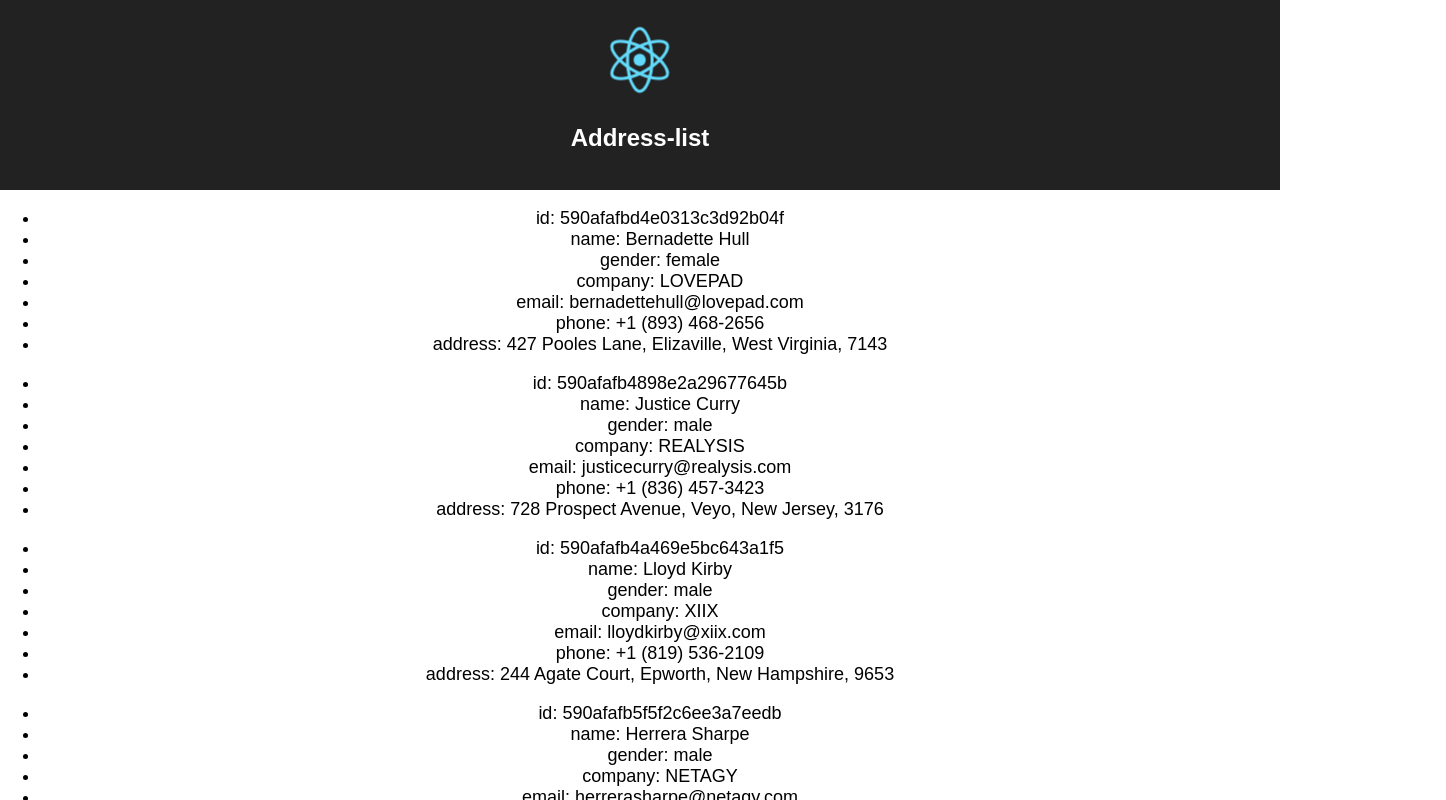
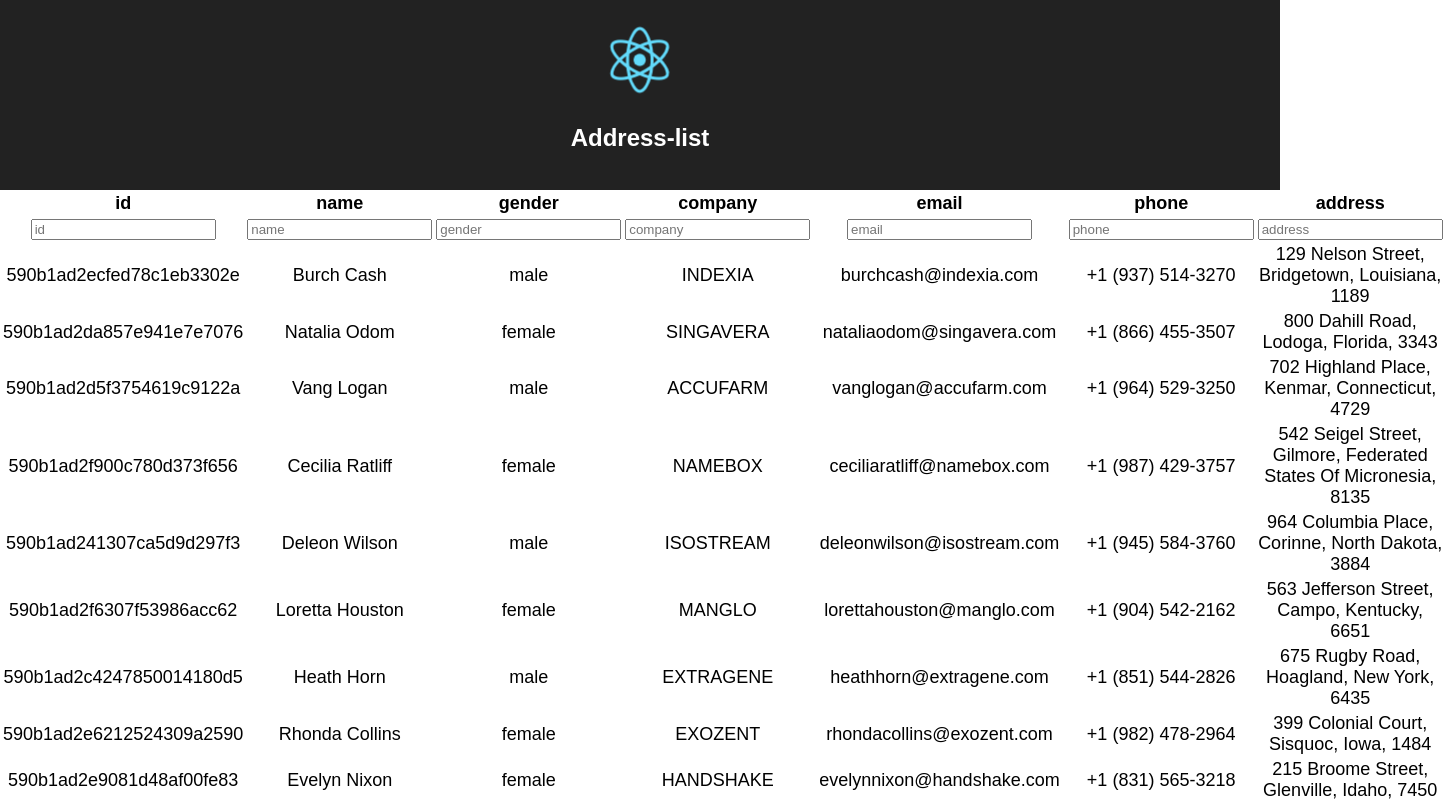
Before and after one commit to NMVikings/address-list, a React (Create React App) app: page / in a window 1280 px wide. Shown: the top 800 px of the page, 1446 px wide, since content can reach past the window. Built offline with nearby package versions, Linux system fonts and the light colour scheme.

Commit message:
Make demo of markup

```diff
--- a/src/components/AddressList.jsx
+++ b/src/components/AddressList.jsx
@@ -1,7 +1,24 @@
-import React, { Component } from 'react';
+import React from 'react';
+import AddressListWrapper from './AddressListWrapper'
 
 const AddressList = ({data}) => {
-  const list = data.map(item => <ul>{Object.keys(item).map(key => <li>{key}: {item[key]}</li>)}</ul>);
-  return (<div>{list}</div>);
+  const keys = data.slice(-1).map((item, index) =>
+    <tr key={index}>{Object.keys(item).map((key, index) =>
+      <th key={index}>{key}</th>)}
+    </tr>);
+  const filterInputs = data.slice(-1).map((item, index) =>
+    <tr key={index}>{Object.keys(item).map((key, index) =>
+      <td key={index}><input name={key} placeholder={key} /></td>)}
+    </tr>);
+  const list = data.map((item, index) =>
+    <tr key={index}>{Object.keys(item).map((key, index) =>
+      <td key={index}>{item[key]}</td>)}
+    </tr>);
+
+  return (
+    <AddressListWrapper>
+      <thead>{keys}</thead>
+      <tbody>{filterInputs}{list}</tbody>
+    </AddressListWrapper>);
 }
 export default AddressList;
--- /dev/null
+++ b/src/components/AddressListWrapper.jsx
@@ -0,0 +1,7 @@
+import React from 'react';
+
+const AddressListWrapper = ({children}) => {
+  return (<table>{children}</table>);
+}
+
+export default AddressListWrapper;
--- a/src/containers/App.css
+++ b/src/containers/App.css
@@ -18,6 +18,10 @@
   font-size: large;
 }
 
+table {
+  width: 100%;
+}
+
 @keyframes App-logo-spin {
   from { transform: rotate(0deg); }
   to { transform: rotate(360deg); }
--- a/src/data/address-list.json
+++ b/src/data/address-list.json
@@ -1,47 +1,182 @@
 [
   {
-    "id": "590afafbd4e0313c3d92b04f",
-    "name": "Bernadette Hull",
-    "gender": "female",
-    "company": "LOVEPAD",
-    "email": "bernadettehull@lovepad.com",
-    "phone": "+1 (893) 468-2656",
-    "address": "427 Pooles Lane, Elizaville, West Virginia, 7143"
+    "id": "590b1ad2ecfed78c1eb3302e",
+    "name": "Burch Cash",
+    "gender": "male",
+    "company": "INDEXIA",
+    "email": "burchcash@indexia.com",
+    "phone": "+1 (937) 514-3270",
+    "address": "129 Nelson Street, Bridgetown, Louisiana, 1189"
   },
   {
-    "id": "590afafb4898e2a29677645b",
-    "name": "Justice Curry",
-    "gender": "male",
-    "company": "REALYSIS",
-    "email": "justicecurry@realysis.com",
-    "phone": "+1 (836) 457-3423",
-    "address": "728 Prospect Avenue, Veyo, New Jersey, 3176"
+    "id": "590b1ad2da857e941e7e7076",
+    "name": "Natalia Odom",
+    "gender": "female",
+    "company": "SINGAVERA",
+    "email": "nataliaodom@singavera.com",
+    "phone": "+1 (866) 455-3507",
+    "address": "800 Dahill Road, Lodoga, Florida, 3343"
   },
   {
-    "id": "590afafb4a469e5bc643a1f5",
-    "name": "Lloyd Kirby",
+    "id": "590b1ad2d5f3754619c9122a",
+    "name": "Vang Logan",
     "gender": "male",
-    "company": "XIIX",
-    "email": "lloydkirby@xiix.com",
-    "phone": "+1 (819) 536-2109",
-    "address": "244 Agate Court, Epworth, New Hampshire, 9653"
+    "company": "ACCUFARM",
+    "email": "vanglogan@accufarm.com",
+    "phone": "+1 (964) 529-3250",
+    "address": "702 Highland Place, Kenmar, Connecticut, 4729"
   },
   {
-    "id": "590afafb5f5f2c6ee3a7eedb",
-    "name": "Herrera Sharpe",
-    "gender": "male",
-    "company": "NETAGY",
-    "email": "herrerasharpe@netagy.com",
-    "phone": "+1 (853) 421-3117",
-    "address": "271 Celeste Court, Beyerville, Utah, 389"
+    "id": "590b1ad2f900c780d373f656",
+    "name": "Cecilia Ratliff",
+    "gender": "female",
+    "company": "NAMEBOX",
+    "email": "ceciliaratliff@namebox.com",
+    "phone": "+1 (987) 429-3757",
+    "address": "542 Seigel Street, Gilmore, Federated States Of Micronesia, 8135"
   },
   {
-    "id": "590afafbfba075f834900132",
-    "name": "Newman Dotson",
+    "id": "590b1ad241307ca5d9d297f3",
+    "name": "Deleon Wilson",
     "gender": "male",
-    "company": "QABOOS",
-    "email": "newmandotson@qaboos.com",
-    "phone": "+1 (887) 540-3288",
-    "address": "590 Dahill Road, Fivepointville, Colorado, 2852"
+    "company": "ISOSTREAM",
+    "email": "deleonwilson@isostream.com",
+    "phone": "+1 (945) 584-3760",
+    "address": "964 Columbia Place, Corinne, North Dakota, 3884"
+  },
+  {
+    "id": "590b1ad2f6307f53986acc62",
+    "name": "Loretta Houston",
+    "gender": "female",
+    "company": "MANGLO",
+    "email": "lorettahouston@manglo.com",
+    "phone": "+1 (904) 542-2162",
+    "address": "563 Jefferson Street, Campo, Kentucky, 6651"
+  },
+  {
+    "id": "590b1ad2c4247850014180d5",
+    "name": "Heath Horn",
+    "gender": "male",
+    "company": "EXTRAGENE",
+    "email": "heathhorn@extragene.com",
+    "phone": "+1 (851) 544-2826",
+    "address": "675 Rugby Road, Hoagland, New York, 6435"
+  },
+  {
+    "id": "590b1ad2e6212524309a2590",
+    "name": "Rhonda Collins",
+    "gender": "female",
+    "company": "EXOZENT",
+    "email": "rhondacollins@exozent.com",
+    "phone": "+1 (982) 478-2964",
+    "address": "399 Colonial Court, Sisquoc, Iowa, 1484"
+  },
+  {
+    "id": "590b1ad2e9081d48af00fe83",
+    "name": "Evelyn Nixon",
+    "gender": "female",
+    "company": "HANDSHAKE",
+    "email": "evelynnixon@handshake.com",
+    "phone": "+1 (831) 565-3218",
+    "address": "215 Broome Street, Glenville, Idaho, 7450"
+  },
+  {
+    "id": "590b1ad282f802b2756cfc9b",
+    "name": "Arline Hanson",
+    "gender": "female",
+    "company": "CORPORANA",
+    "email": "arlinehanson@corporana.com",
+    "phone": "+1 (956) 518-2245",
+    "address": "603 Kimball Street, National, Marshall Islands, 9607"
+  },
+  {
+    "id": "590b1ad289fe56034f0429ce",
+    "name": "Carney Finley",
+    "gender": "male",
+    "company": "KIDSTOCK",
+    "email": "carneyfinley@kidstock.com",
+    "phone": "+1 (912) 449-3574",
+    "address": "542 Newkirk Placez, Mulberry, Missouri, 5050"
+  },
+  {
+    "id": "590b1ad229148327a82f8d36",
+    "name": "Suzanne Steele",
+    "gender": "female",
+    "company": "GENMY",
+    "email": "suzannesteele@genmy.com",
+    "phone": "+1 (985) 548-2336",
+    "address": "615 Irving Avenue, Tryon, Delaware, 2774"
+  },
+  {
+    "id": "590b1ad2de8ae1db2f2109a6",
+    "name": "Francine Santos",
+    "gender": "female",
+    "company": "BUZZNESS",
+    "email": "francinesantos@buzzness.com",
+    "phone": "+1 (808) 575-3157",
+    "address": "931 Lake Place, Barronett, American Samoa, 7969"
+  },
+  {
+    "id": "590b1ad29c2315d146052c21",
+    "name": "Pruitt Farmer",
+    "gender": "male",
+    "company": "BALUBA",
+    "email": "pruittfarmer@baluba.com",
+    "phone": "+1 (865) 549-2224",
+    "address": "725 Grand Street, Courtland, Washington, 4447"
+  },
+  {
+    "id": "590b1ad21aa7726a1a81ce27",
+    "name": "Miles Stokes",
+    "gender": "male",
+    "company": "CRUSTATIA",
+    "email": "milesstokes@crustatia.com",
+    "phone": "+1 (937) 493-2307",
+    "address": "437 India Street, Hickory, Arizona, 6604"
+  },
+  {
+    "id": "590b1ad25a1e59f16fec6d26",
+    "name": "Chasity Watts",
+    "gender": "female",
+    "company": "FUTURIS",
+    "email": "chasitywatts@futuris.com",
+    "phone": "+1 (903) 482-2793",
+    "address": "381 Beekman Place, Craig, Northern Mariana Islands, 2646"
+  },
+  {
+    "id": "590b1ad2f55a199bfe38fdd6",
+    "name": "Della Black",
+    "gender": "female",
+    "company": "OPTICALL",
+    "email": "dellablack@opticall.com",
+    "phone": "+1 (898) 595-3966",
+    "address": "620 Amity Street, Woodruff, South Carolina, 939"
+  },
+  {
+    "id": "590b1ad29694434d6e7a90bb",
+    "name": "Gladys Allison",
+    "gender": "female",
+    "company": "VIDTO",
+    "email": "gladysallison@vidto.com",
+    "phone": "+1 (934) 456-2849",
+    "address": "599 Dewitt Avenue, Kapowsin, Vermont, 7989"
+  },
+  {
+    "id": "590b1ad29632d689c9b84f9f",
+    "name": "Joan Spence",
+    "gender": "female",
+    "company": "OBLIQ",
+    "email": "joanspence@obliq.com",
+    "phone": "+1 (831) 404-3487",
+    "address": "817 Beacon Court, Strykersville, Nevada, 8754"
+  },
+  {
+    "id": "590b1ad2c283ccf4275d1325",
+    "name": "Craft Johns",
+    "gender": "male",
+    "company": "MITROC",
+    "email": "craftjohns@mitroc.com",
+    "phone": "+1 (957) 536-2478",
+    "address": "398 Merit Court, Southmont, Kansas, 5288"
   }
 ]
```
Also changed, not shown: 1 other file (tests, documents, lock files or other folders).
